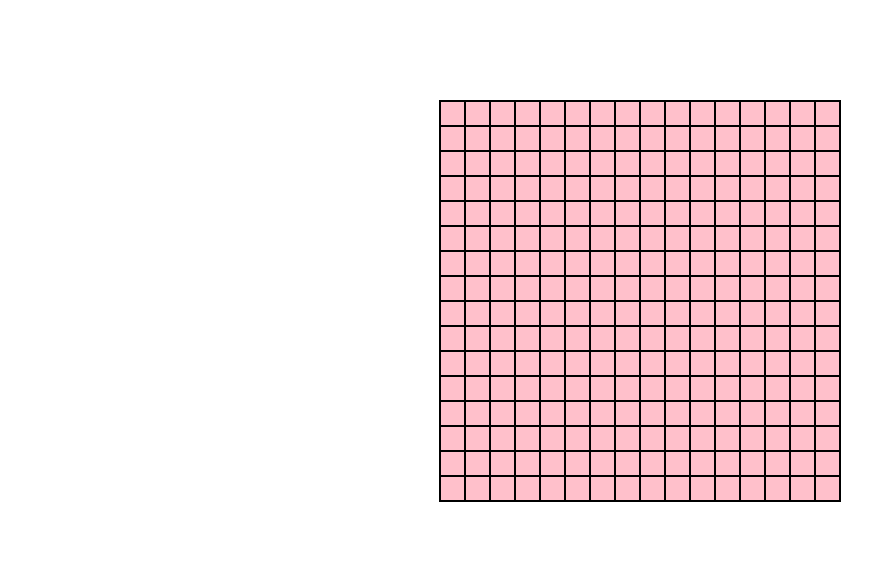
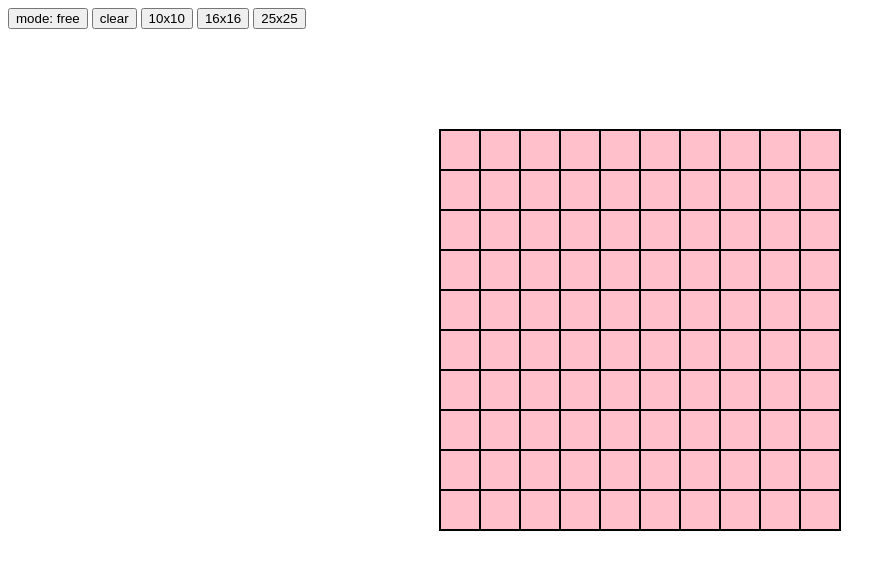
Before and after one commit to davidalexandervega/etch-a-sketch, a plain HTML site: page index.html in a window 1280 px wide. Shown: the whole page, without its empty margins (0-896 px from the left). Drawn offline with Linux system fonts and the light colour scheme.

Commit message:
Added buttons to allow for different sizing and sketch modes.

```diff
--- a/index.html
+++ b/index.html
@@ -4,9 +4,14 @@
     <meta charset="UTF-8">
     <meta name="viewport" content="width=device-width, initial-scale=1.0">
     <link rel="stylesheet" href="css.css">
-    <title></title>
+    <title>etch-a-sketch.</title>
 </head>
 <body>
+    <button id="modeButton" onclick="setMode()">mode: free</button>
+    <button onclick="clearSketch()">clear</button>
+    <button onclick="populate(100)">10x10</button>
+    <button onclick="populate(256)">16x16</button>
+    <button onclick="populate(625)">25x25</button>
     <div id="container"></div>
 
     <script src="js.js"></script>
--- a/js.js
+++ b/js.js
@@ -1,19 +1,85 @@
-const container = document.querySelector('#container');
+// setting defaults:
+let size = 100;
+let mode = 'free';
+let ink = 'ON';
+populate(100);
 
-let size = 256;
-// this way the '--size' variable in the css
-// corresponds to the selected grid size:
+function populate(size) {
+    // this way the '--size' variable in the css corresponds to the
+    // selected grid size and wraps the squares properly.
     document.documentElement.style.setProperty("--size", `${100/Math.sqrt(size)}%`);
 
+    // so that the main container is populated with the selected
+    // number of squares:
+    const container = document.querySelector('#container');
     let population = "";
     for (let i = 0; i < size; i++) {
         population += '<div class="square"></div>';
     }
     container.innerHTML = population;
 
+    // the main sketch() function runs after both populate() and setMode()
+    // because it contains the conditionals that decide whether
+    // or not a square will be filled.
+    sketch(mode);
+}
+
+function setMode() {
+    // so that one toggle button can be used:
+    const modeButton = document.querySelector('#modeButton');
+    if (mode === 'free') {
+        modeButton.innerHTML = 'mode: toggle';
+        mode = 'toggle';
+        ink = 'OFF';
+    }
+    else if (mode === 'toggle') {
+        modeButton.innerHTML = 'mode: free';
+        mode = 'free';
+        ink = 'ON';
+    }
+
+    // see above.
+    sketch(mode);
+}
+
+// using a named function allows us to add or remove the click
+// listener depending upon the current mode. otherwise the
+// 'add' and 'remove' do not refer to each other.
+function inkSwitch () {
+    if (ink === 'ON') {
+        ink = 'OFF';
+    }
+    else if (ink === 'OFF') {
+        ink = 'ON';
+    }
+}
+
+function sketch(mode) {
     const squares = document.querySelectorAll('.square');
     squares.forEach((square) => {
         square.addEventListener('mouseenter', () => {
+            if (ink === 'ON') {
                 square.setAttribute('style', 'background-color: black');
+            }
         });
     });
+
+    if (mode === 'toggle') {
+        squares.forEach((square) => {
+            square.addEventListener('click', inkSwitch);
+        });
+    }
+    else {
+        squares.forEach((square) => {
+            square.removeEventListener('click', inkSwitch);
+        });
+    }
+}
+
+function clearSketch() {
+    const squares = document.querySelectorAll('.square');
+    squares.forEach((square) => {
+        square.setAttribute('style', 'background-color: white');
+    });
+    return 'cleared.';
+}
```
Also changed, not shown: 1 other file. Lines whose indentation alone changed are shown as unchanged.
